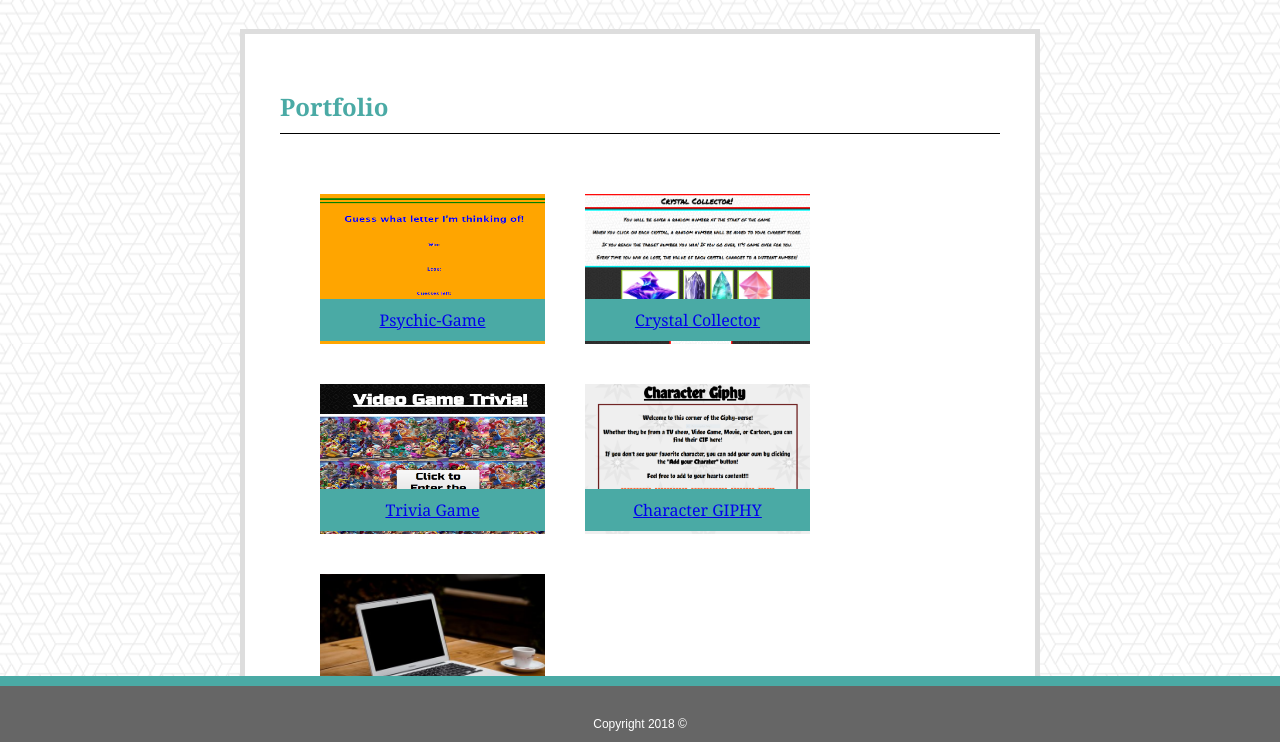
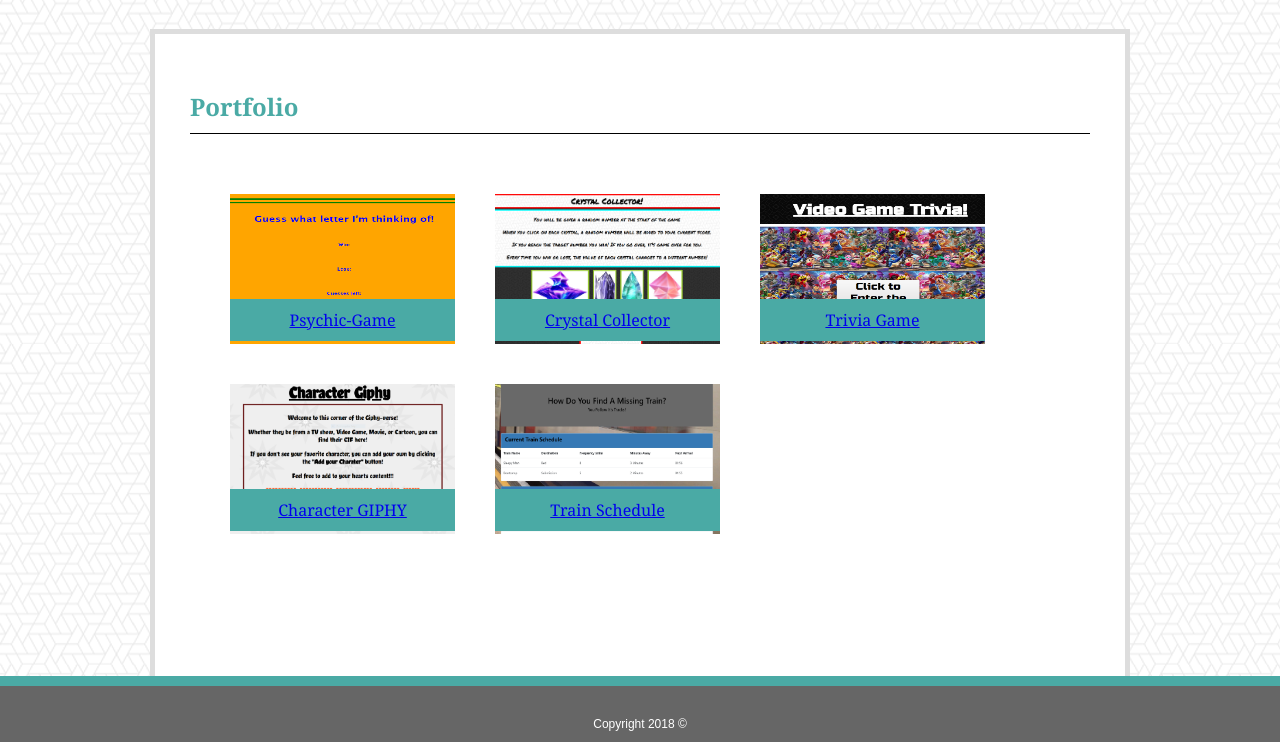
Before and after one commit to mokryan2/Responsive-Portfolio, a plain HTML site: page portfolio.html in a window 1280 px wide. Shown: the part 56-798 px from the top of the page. Drawn offline with Linux system fonts and the light colour scheme.

Commit message:
Portfolio: Added Train Schedule to page

```diff
--- a/portfolio.html
+++ b/portfolio.html
@@ -42,8 +42,8 @@
                 <p class="imgTag"><a href= "https://mokryan2.github.io/Giphy/">Character GIPHY</a></p>
             </div>
             <div class="image">
-                <img src="./images/354.jpg" a="This is an image." class="image">
-                <p class="imgTag">Rock Paper Scissors</p>
+                <img src="images/Train.PNG" a="This is an image." class="image">
+                <p class="imgTag"><a href= "https://mokryan2.github.io/Train-Schedule/">Train Schedule</a></p>
             </div>
 
         </div>
--- a/style.css
+++ b/style.css
@@ -155,7 +155,7 @@
      color: #777777;
      border: 5px solid #dddddd;
      Height: 840px;
-     width: 720px;
+     width: 900px;
      margin: auto;
      padding: 36px 35px 20px 35px;
      margin-bottom: 125px;
```
Also changed, not shown: images/Train.PNG (added).
